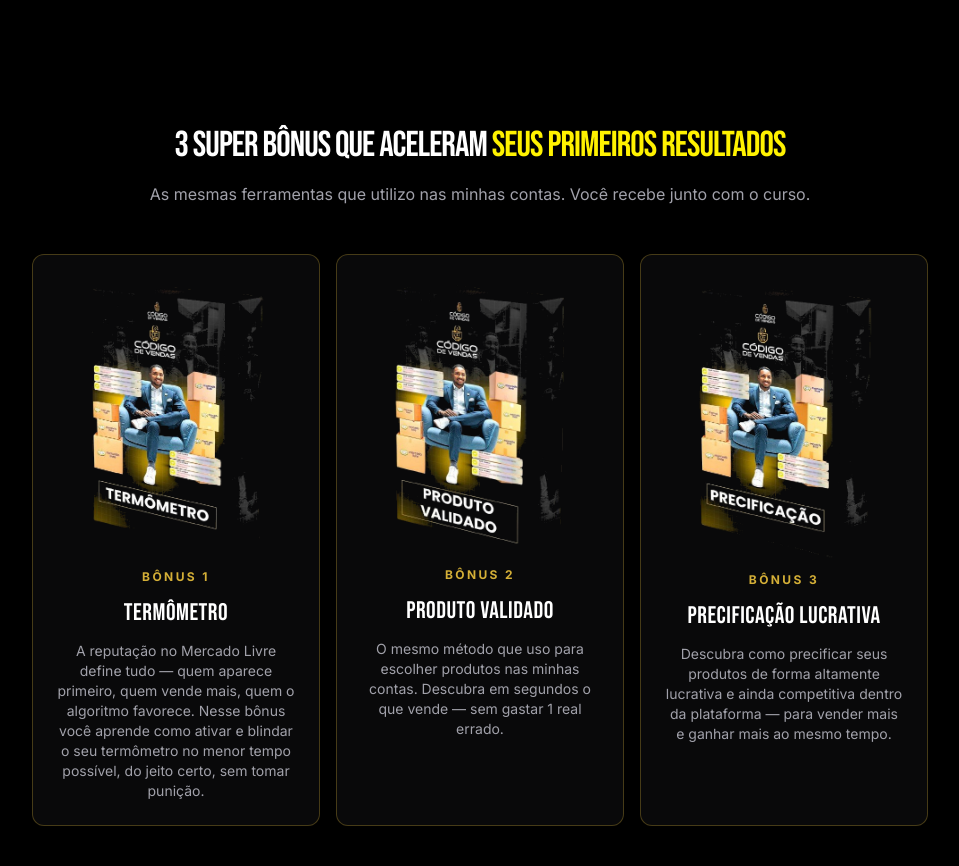
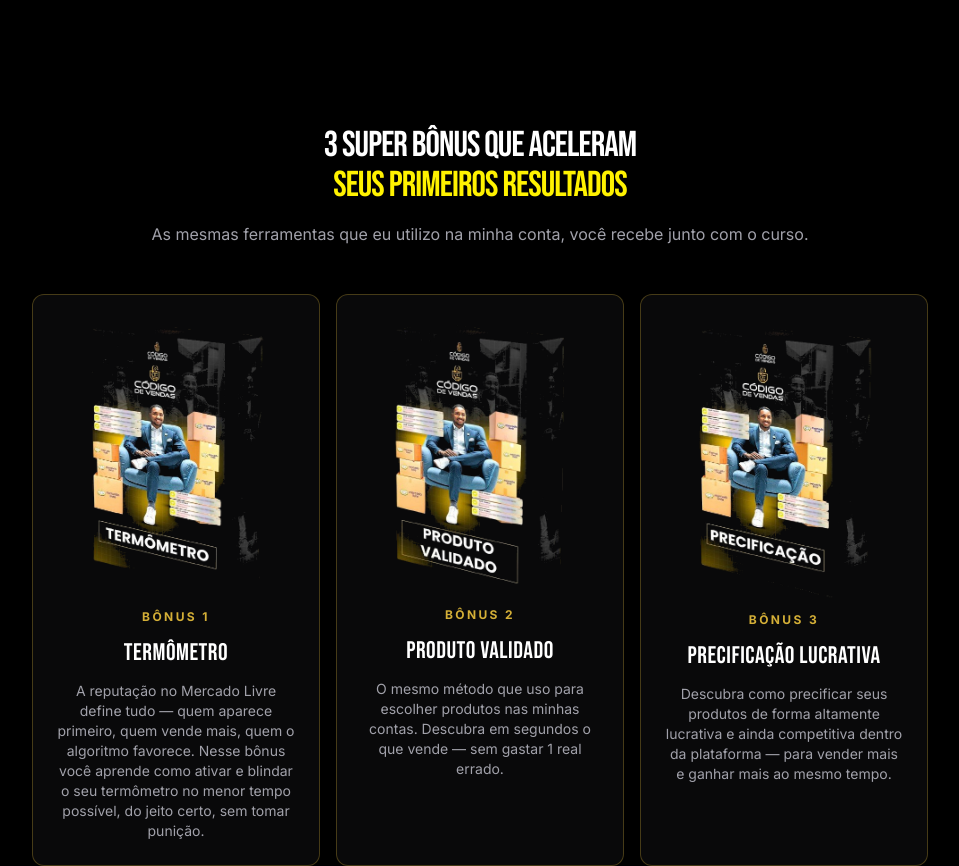
Before and after one commit to matheusotto-gif/codigodevenda, a plain HTML site: page index.html in a window 1280 px wide. Shown: the part 2540-3406 px from the top of the page, without its empty margins (160-1119 px from the left). Drawn offline with nearby package versions, Linux system fonts and the light colour scheme.

Commit message:
More line break adjustments + fix ferramentas copy to first person

```diff
--- a/index.html
+++ b/index.html
@@ -151,9 +151,9 @@
                 <div class="max-w-4xl mx-auto">
                     <div class="mb-4 text-center">
                         <h2 class="text-3xl md:text-4xl font-bebas tracking-tight mb-4">
-                            3 super bônus que <span class="text-white">aceleram</span> <span class="text-[#fff200]">seus primeiros resultados</span>
+                            3 super bônus que <span class="text-white">aceleram</span><br><span class="text-[#fff200]">seus primeiros resultados</span>
                         </h2>
-                        <p class="text-zinc-400">As mesmas ferramentas que utilizo nas minhas contas. Você recebe junto com o curso.</p>
+                        <p class="text-zinc-400">As mesmas ferramentas que eu utilizo na minha conta, você recebe junto com o curso.</p>
                     </div>
                     <div class="grid grid-cols-1 md:grid-cols-3 gap-4 mt-12">
                         <div class="p-6 border border-[#d4af37]/30 bg-zinc-900/40 rounded-xl text-center overflow-hidden">
@@ -187,7 +187,7 @@
             <section class="py-24 px-6">
                 <div class="max-w-5xl mx-auto">
                     <h2 class="text-3xl md:text-4xl font-bebas tracking-tight text-center mb-16">
-                        Pessoas comuns que <span class="text-[#fff200]">decidiram mudar…</span><br>E mudaram!
+                        Pessoas comuns que<br><span class="text-[#fff200]">decidiram mudar…</span><br>E mudaram!
                     </h2>
                     <div class="grid grid-cols-1 md:grid-cols-3 gap-4">
                         <div class="p-8 border border-white/10 bg-black rounded-xl">
@@ -317,7 +317,7 @@
             <section class="py-24 px-6">
                 <div class="max-w-lg mx-auto text-center">
                     <h2 class="text-3xl md:text-4xl font-bebas tracking-tight mb-6 leading-[1.1]">
-                        Daqui a três meses você pode estar <span class="text-white">no mesmo lugar.</span><br>Ou em um <span class="text-[#fff200]">completamente diferente.</span>
+                        Daqui a três meses você pode estar <span class="text-white">no mesmo lugar.</span> Ou em um<br><span class="text-[#fff200]">completamente diferente.</span>
                     </h2>
                     <p class="text-zinc-400 mb-10">A escolha é sua. O método já existe. A única variável é: você vai agir ou vai esperar mais um mês igual ao último?</p>
 
```
